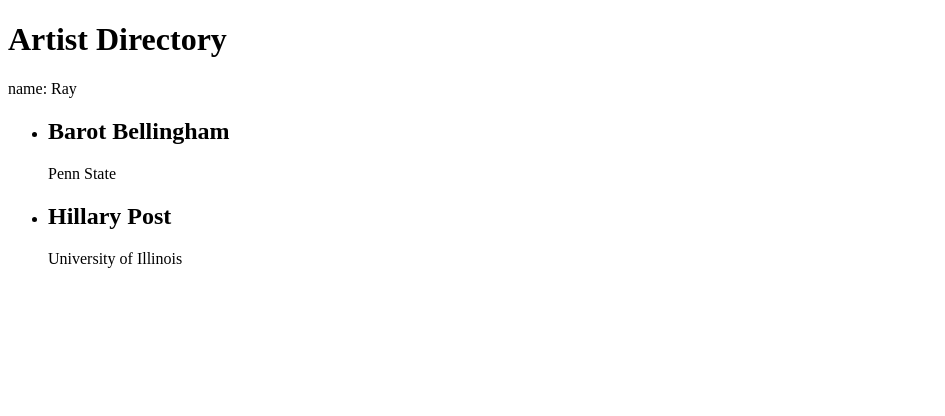
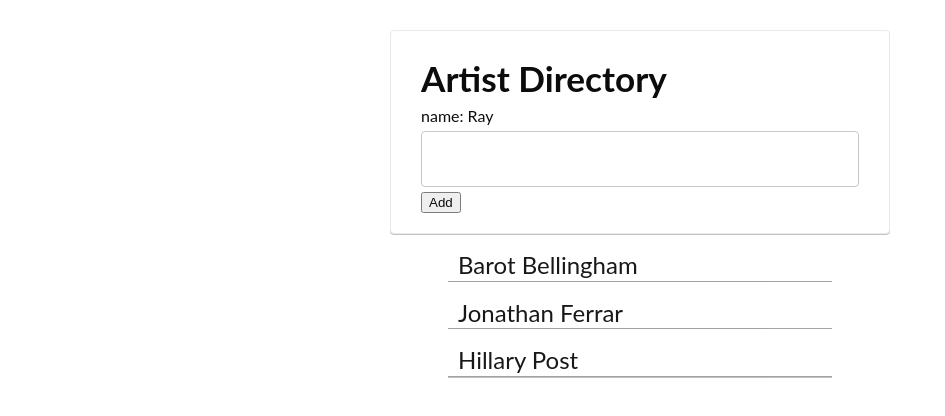
Before and after one commit to Almotairi001/Angular2Final, an Angular app: page / in a window 1280 px wide. Shown: the top 416 px of the page, without its empty margins (0-945 px from the left). Built offline with nearby package versions, Linux system fonts and the light colour scheme.

Commit message:
lesson05

```diff
--- a/src/app/app.component.css
+++ b/src/app/app.component.css
@@ -0,0 +1,258 @@
+/* Reset Styles */
+
+html, body, div, span, applet, object, iframe,
+h1, h2, h3, h4, h5, h6, p, blockquote, pre,
+a, abbr, acronym, address, big, cite, code,
+del, dfn, em, img, ins, kbd, q, s, samp,
+small, strike, strong, sub, sup, tt, var,
+b, u, i, center,
+dl, dt, dd, ol, ul, li,
+fieldset, form, label, legend,
+table, caption, tbody, tfoot, thead, tr, th, td,
+article, aside, canvas, details, embed,
+figure, figcaption, footer, header, hgroup,
+menu, nav, output, ruby, section, summary,
+time, mark, audio, video {
+  margin: 0;
+  padding: 0;
+  border: 0;
+  font: inherit;
+  font-size: 100%;
+  vertical-align: baseline; }
+
+html {
+  line-height: 1; }
+
+ol, ul {
+  list-style: none; }
+
+a img {
+  border: none; }
+
+* {
+  -webkit-box-sizing: border-box;
+  -moz-box-sizing: border-box;
+  box-sizing: border-box; }
+
+
+/* Base Styles */
+
+.cf:before,
+.cf:after {
+    content: " "; /* 1 */
+    display: table; /* 2 */
+}
+
+.cf:after {
+    clear: both;
+}
+
+html {
+  background-color: #F7F7F7;
+  min-height: 100%;
+  height: auto;
+}
+
+body  {
+  font-family: Lato, 'Helvetica Nueue', Helvetica, Arial, sans-serif;
+  font-size: 1rem;
+  line-height: 160%;
+  color: #555459;
+  line-height: 1.5rem;
+    *zoom: 1;
+}
+
+.card {
+  background: white;
+  width: 100%;
+  margin-left: auto;
+  margin-right: auto;
+  padding: 10px 40px;
+  position: relative;
+  opacity: .95;
+  border-radius: 4px;
+  border: 1px solid #e8e8e8;
+  box-shadow: 0 1px 0 rgba(0,0,0,.25);
+}
+
+@media all and (max-width: 400px) {
+  main {
+    width: 100%;
+  }
+}
+
+h1, h2, h3, h4, h5, h6 {
+  font-family: 'Lato', serif;
+  font-weight: 100;
+}
+
+
+h1{
+  font-size: 2.2rem;
+  line-height: 100%;
+  margin-bottom: 10px;
+  padding-top: 10px;
+  font-weight: 700;
+  font-family: Lato,appleLogo,sans-serif;
+  margin: 0 0 1rem;
+}
+
+
+h2{
+  font-weight: 400;
+  font-size: 1.5rem;
+  line-height: 90%;
+  margin-bottom: 5px;
+  margin-top: 10px;
+}
+
+h3{
+  margin-top: 0;
+  font-size: 1.2rem;
+  line-height: 110%;
+  margin-bottom: 5px;
+}
+
+p {
+}
+
+a.small {
+  line-height: 100%;
+  font-size: .9rem;
+}
+
+
+/* Search Styles */
+
+.search {
+  width: 100%;
+  min-width: 320px;
+  max-width: 500px;
+  margin: 0 auto;
+  margin-top: 30px;
+  padding: 20px 30px;
+  z-index: 20;
+}
+
+.search h1 {
+  margin-bottom: 10px;
+}
+
+.search label {
+  font-size: 1rem;
+  text-align: left;
+  font-family: Lato, 'Helvetica Nueue', Helvetica, Arial, sans-serif;
+}
+
+.search input {
+  width: 100%;
+  display: inline-block;
+  font-weight: 100;
+  padding: 15px;
+  margin: 5px 0;
+  font-size: 1.3rem;
+  color: #475B62;
+  border: 1px solid #C5C5C5;
+  border-radius: 4px;
+  outline: 0;
+}
+
+/* Artist List Styles */
+
+.artistlist {
+  position: absolute;
+  width: 30%;
+  min-width:320px;
+  max-width: 400px;
+  margin-left: auto;
+  margin-right: auto;
+  left: 0;
+  right: 0;
+  margin-bottom: 30px;
+  background: white;
+  box-shadow: 0 1px 0 rgba(0,0,0,.25);
+  z-index: 10;
+}
+
+.artistlist ul {
+  margin: 0 auto;
+  padding: 0;
+  width: 100%;
+}
+
+.artistlist li {
+  padding: 10px 10px 0 10px;
+  border-bottom: 1px solid #999;
+  opacity: .9;
+  transition: all 0.3s ease-out;
+}
+
+.artistlist a {
+  display: block;
+  text-decoration: none;
+}
+
+.artistlist li:hover {
+  cursor: pointer;
+  background: #FDF6E3;
+  opacity: 1;
+  -webkit-transform: scale(1.2);
+  -moz-transform: scale(1.2);
+  -ms-transform: scale(1.2);
+  transform: scale(1.2);
+}
+
+.artist img {
+  display: block;
+  float: left;
+  width: 60px;
+  -webkit-border-radius: 12px;
+  border-radius: 12px;
+  margin-right: 10px;
+  margin-bottom: 10px;
+}
+
+.artist info {
+  display: block;
+  float: left;
+  padding-left: 120px !important;
+}
+
+.artist:last-child {
+  border-bottom:none;
+}
+
+.artistinfo {
+  position: absolute;
+  background: white;
+  width: 100%;
+  max-width: 850px;
+  margin-left: auto;
+  margin-right: auto;
+  margin-top: 20px;
+  padding: 30px 40px;
+  position: relative;
+  opacity: 1;
+  border: 1px solid #e8e8e8;
+  box-shadow: 0 1px 0 rgba(0,0,0,.25);
+}
+
+.artistinfo h1{
+  font-size: 1.8em;
+  margin-bottom: 3px;
+}
+
+.artistinfo h3 {
+  font-size: 1.7rem;
+  margin-bottom: 20px;
+}
+
+.artistinfo .longbio {
+  font-size: 1.2rem;
+  font-weight: 300;
+}
+
+.artistinfo img {
+  width: 40%;
+  max-width: 130px;
+}
--- a/src/app/app.component.html
+++ b/src/app/app.component.html
@@ -1,13 +1,17 @@
 <div class="artistsearch">
   <div class="card search">
     <h1>Artist Directory</h1>
-    <span *ngIf="name">name: {{name}}</span>
+    <label *ngIf="name">name: {{name}}</label>
+    <input #newArtist
+      (keyup.enter)="addArtist(newArtist.value); newArtist.value=''"
+      (blur)="addArtist(newArtist.value); newArtist.value=''"
+    >
+      <button (click)="addArtist(newArtist.value); newArtist.value=''">Add</button>
   </div>
 </div>
 
 <ul class="artistlist cf">
-  <li *ngFor="let item of artists">
-    <h2>{{item.name}}</h2>
-    <p>{{item.school}}</p>
+  <li (click)="onClick(item)" *ngFor="let item of artists">
+    <h2>{{item}}</h2>
   </li>
 </ul>
--- a/src/app/app.component.ts
+++ b/src/app/app.component.ts
@@ -6,19 +6,15 @@
   styleUrls: ['./app.component.css']
 })
 export class AppComponent {
-  name: string;
-  artists: any;
+    name =  'Ray';
+    artists = ['Barot Bellingham', 'Jonathan Ferrar', 'Hillary Post'];
 
-  constructor() {
-    this.name =  'Ray';
-    this.artists = [
-      {
-          name: 'Barot Bellingham',
-          school: 'Penn State'
-      },{
-          name: 'Hillary Post',
-          school: 'University of Illinois'
-      }
-    ];
-  }
+    onClick(myName) {
+      this.name=myName;
+    }
+
+    addArtist(myArtist) {
+      this.artists.push(myArtist);
+    }
+
 }
```
